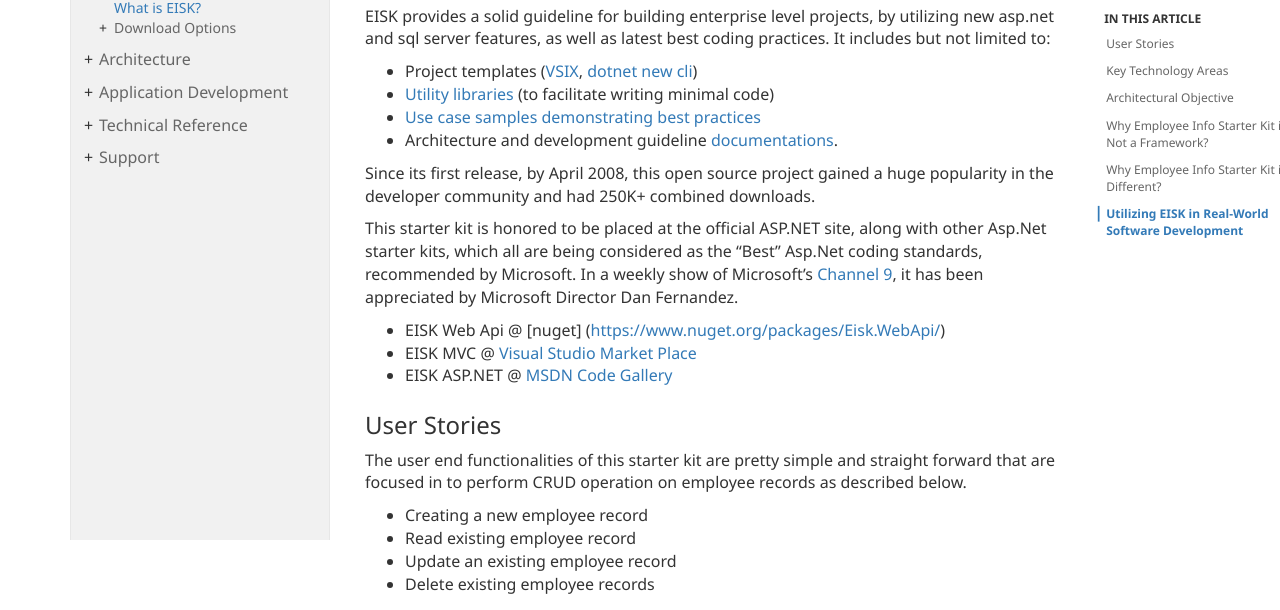
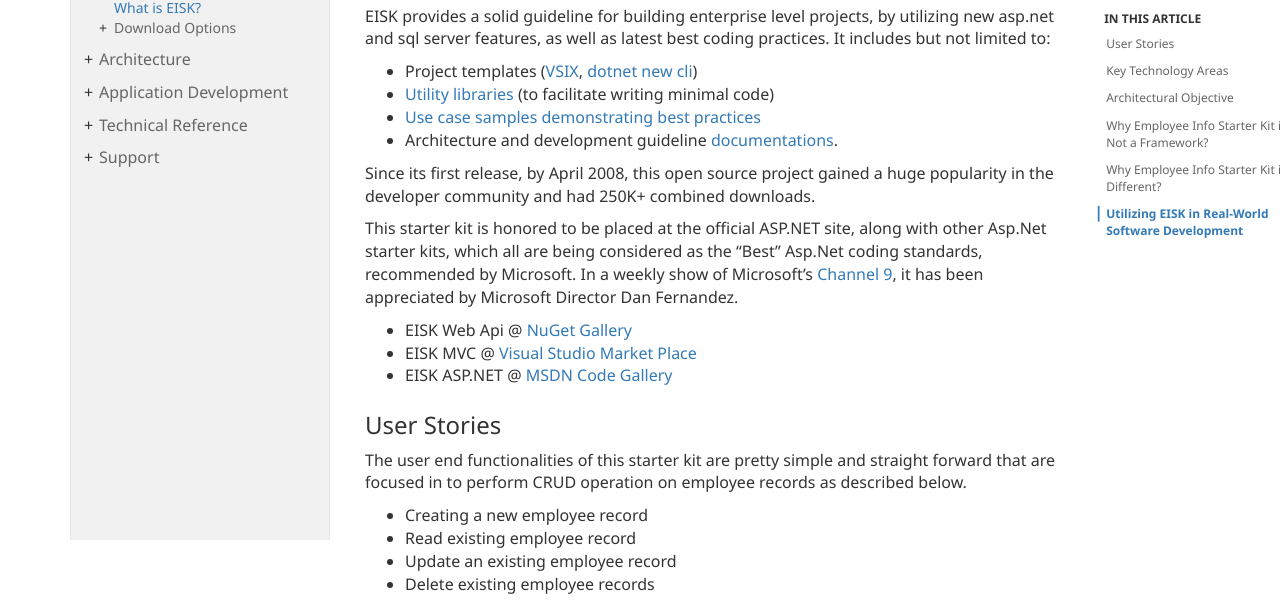
Before and after one commit to EISK/eisk.webapi, a plain HTML site: page docs/get-started/what-is-eisk.html in a window 1280 px wide. Shown: the part 190-800 px from the top of the page. Drawn offline with Linux system fonts and the light colour scheme.

Commit message:
Update content

```diff
--- a/docs/get-started/what-is-eisk.html
+++ b/docs/get-started/what-is-eisk.html
@@ -91,7 +91,7 @@
 <p>Since its first release, by April 2008, this open source project gained a huge popularity in the developer community and had 250K+ combined downloads.</p>
 <p>This starter kit is honored to be placed at the official ASP.NET site, along with other Asp.Net starter kits, which all are being considered as the “Best” Asp.Net coding standards, recommended by Microsoft. In a weekly show of Microsoft’s <a href="http://channel9.msdn.com/Shows/This+Week+On+Channel+9/TWC9-New-Mix-Sessions-announced-dissecting-IE9-Performance-Azure-Toolkit-for-WP7">Channel 9</a>, it has been appreciated by Microsoft Director Dan Fernandez.</p>
 <ul>
-<li>EISK Web Api @ [nuget] (<a href="https://www.nuget.org/packages/Eisk.WebApi/">https://www.nuget.org/packages/Eisk.WebApi/</a>)</li>
+<li>EISK Web Api @ <a href="https://www.nuget.org/packages/Eisk.WebApi/">NuGet Gallery</a></li>
 <li>EISK MVC @ <a href="https://marketplace.visualstudio.com/items?itemName=AshrafulAlam.EmployeeInfoStarterKitEISK-MVC">Visual Studio Market Place</a></li>
 <li>EISK ASP.NET @ <a href="https://code.msdn.microsoft.com/eisk">MSDN Code Gallery</a></li>
 </ul>
```
Also changed, not shown: manifest.json.
